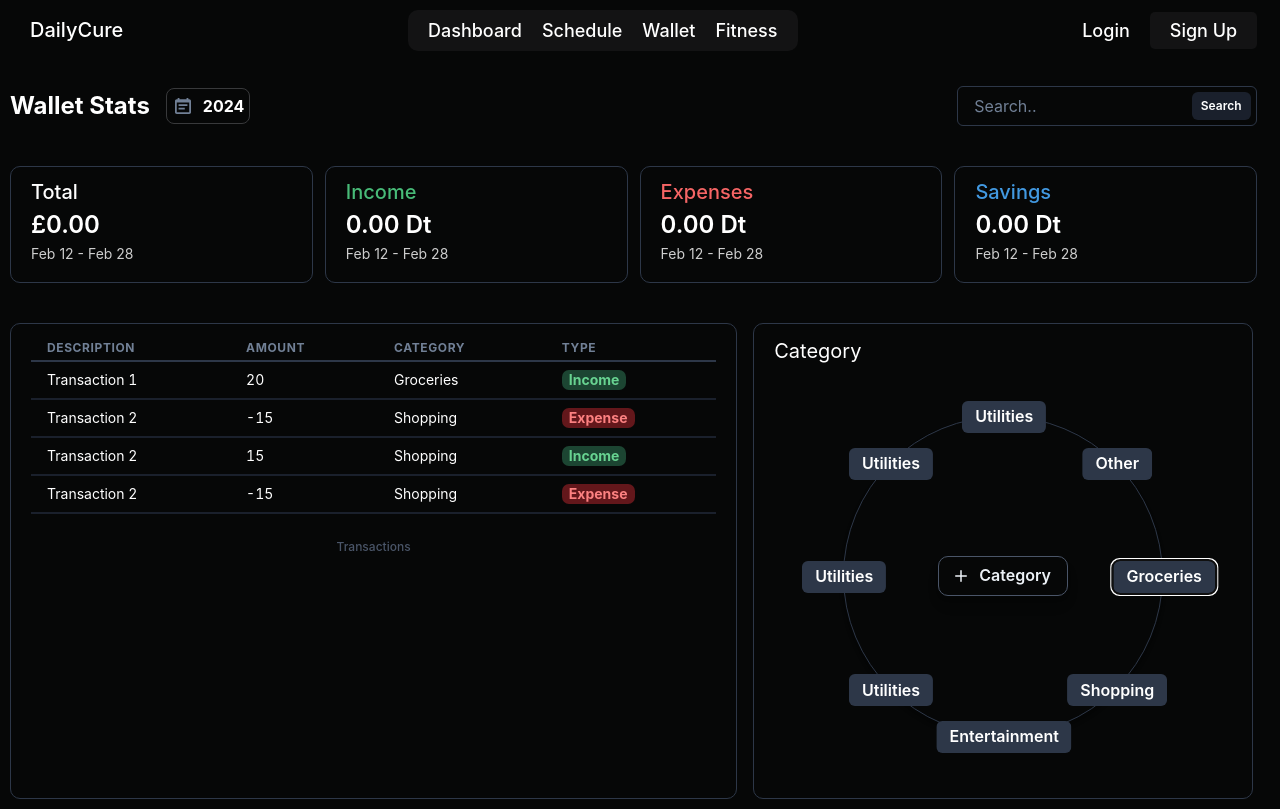
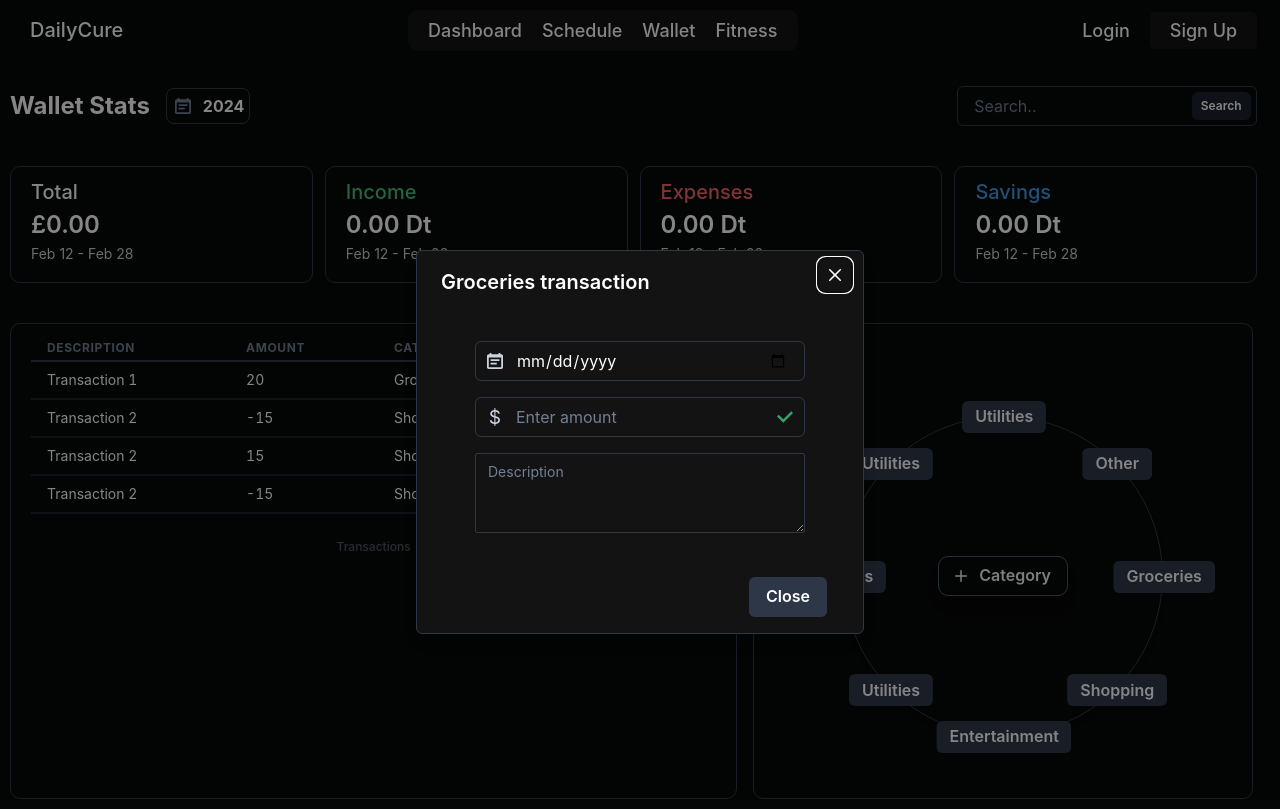
Before and after one commit to laakri/daycure, a React (Vite) app: page /wallet in a window 1280 px wide. Both pictures are taken after a click on the button "Groceries". Built offline with nearby package versions, Linux system fonts and the light colour scheme.

Commit message:
create category & transaction modal

```diff
--- a/src/features/Wallet/Wallet.tsx
+++ b/src/features/Wallet/Wallet.tsx
@@ -1,4 +1,10 @@
-import { AddIcon, CalendarIcon } from "@chakra-ui/icons";
+import {
+  AddIcon,
+  CalendarIcon,
+  CheckIcon,
+  PlusSquareIcon,
+} from "@chakra-ui/icons";
+
 import {
   Box,
   Button,
@@ -22,7 +28,26 @@ import {
   Th,
   Tbody,
   Td,
+  PopoverTrigger,
+  PopoverContent,
+  PopoverArrow,
+  PopoverHeader,
+  PopoverCloseButton,
+  PopoverBody,
+  Popover,
+  Portal,
+  InputLeftElement,
+  Stack,
+  Modal,
+  ModalOverlay,
+  ModalContent,
+  ModalHeader,
+  ModalCloseButton,
+  ModalBody,
+  ModalFooter,
+  Textarea,
 } from "@chakra-ui/react";
+import { useState } from "react";
 const categories = [
   "Groceries",
   "Shopping",
@@ -40,6 +65,7 @@ const transactions = [
   { id: 2, description: "Transaction 2", amount: -15.0, category: "Shopping" },
   // Add more transactions as needed
 ];
+
 const Wallet = () => {
   const borderColor = useColorModeValue("gray.700", "gray.300");
   const circleRadius = 160; // Adjust the radius as needed
@@ -49,6 +75,16 @@ const Wallet = () => {
     const x = center.x + circleRadius * Math.cos(angle);
     const y = center.y + circleRadius * Math.sin(angle);
     return { x, y };
+  };
+  const [isModalOpen, setIsModalOpen] = useState(false);
+  const [selectedCategory, setSelectedCategory] = useState("");
+  const handleOpenModal = (category :string) => {
+    setSelectedCategory(category);
+    setIsModalOpen(true);
+  };
+
+  const handleCloseModal = () => {
+    setIsModalOpen(false);
   };
   return (
     <Box>
@@ -228,11 +264,71 @@ const Wallet = () => {
                         _hover={{ bg: "teal.600" }}
                         top={y}
                         transform="translate(-50%, -50%)"
+                        onClick={()=>handleOpenModal(category)}
                       >
                         {category}
                       </Button>
                     );
                   })}
+                   <Modal isOpen={isModalOpen} onClose={handleCloseModal}>
+        <ModalOverlay />
+        <ModalContent
+          bg="var(--lvl1-darkcolor)"
+          border="solid 1px "
+          borderColor="gray.700"
+          marginTop={"250px"}
+        >
+          <ModalHeader>{selectedCategory} transaction </ModalHeader>
+          <ModalCloseButton />
+          <ModalBody
+
+          >
+          <Flex justifyContent={"center"} gap={12} p={5}>
+        <Stack spacing={4}>
+
+          <InputGroup
+          borderColor="gray.700"
+          >
+            <InputLeftElement pointerEvents="none">
+              <CalendarIcon color="gray.300" />
+            </InputLeftElement>
+            <Input type="date" placeholder="Date" />
+          </InputGroup>
+
+          <InputGroup
+          borderColor="gray.700"
+
+          >
+            <InputLeftElement
+              pointerEvents="none"
+              color="gray.300"
+              fontSize="1.2em"
+            >
+              $
+            </InputLeftElement>
+            <Input placeholder="Enter amount" />
+            <InputRightElement>
+              <CheckIcon color="green.500" />
+            </InputRightElement>
+          </InputGroup>
+          <Textarea
+          borderColor="gray.700"
+
+          placeholder="Description" size="sm" />
+        </Stack>
+
+      </Flex>
+          </ModalBody>
+          <ModalFooter>
+            <Button colorScheme="--bordercolor" bg={'gray.700'} mr={3} onClick={handleCloseModal}>
+              Close
+            </Button>
+            {/* Additional buttons or actions if needed */}
+          </ModalFooter>
+        </ModalContent>
+      </Modal>
+                  <Popover>
+                    <PopoverTrigger>
                       <Button
                         size="md"
                         fontSize="md"
@@ -249,6 +345,44 @@ const Wallet = () => {
                         <AddIcon fontSize="xs" />
                         Category
                       </Button>
+                    </PopoverTrigger>
+                    <Portal>
+                      <PopoverContent           bg="var(--lvl1-darkcolor)"
+ borderColor={"gray.700"}>
+                        <PopoverArrow />
+                        <PopoverHeader borderColor={"gray.700"}>
+                          Add Category
+                        </PopoverHeader>
+                        <PopoverCloseButton />
+                        <PopoverBody>
+                          <Stack spacing={4}>
+                            <InputGroup borderColor={"gray.700"}>
+                              <InputLeftElement pointerEvents="none">
+                                <PlusSquareIcon color="gray.300" />
+                              </InputLeftElement>
+                              <Input type="text" placeholder="Name category" />
+                            </InputGroup>
+
+                            <InputGroup borderColor={"gray.700"}>
+                              <InputLeftElement
+                                pointerEvents="none"
+                                color="gray.300"
+                                fontSize="1.2em"
+                              >
+                                $
+                              </InputLeftElement>
+                              <Input placeholder="Enter max amount" />
+                              <InputRightElement>
+                                <CheckIcon color="green.500" />
+                              </InputRightElement>
+                            </InputGroup>
+
+                            <Button colorScheme="--bordercolor">Add</Button>
+                          </Stack>
+                        </PopoverBody>
+                      </PopoverContent>
+                    </Portal>
+                  </Popover>
                 </Circle>
               </Box>
             </SlideFade>
```
Also changed, not shown: src/components/WalletComponent.tsx (indentation only). Lines whose indentation alone changed are shown as unchanged.
